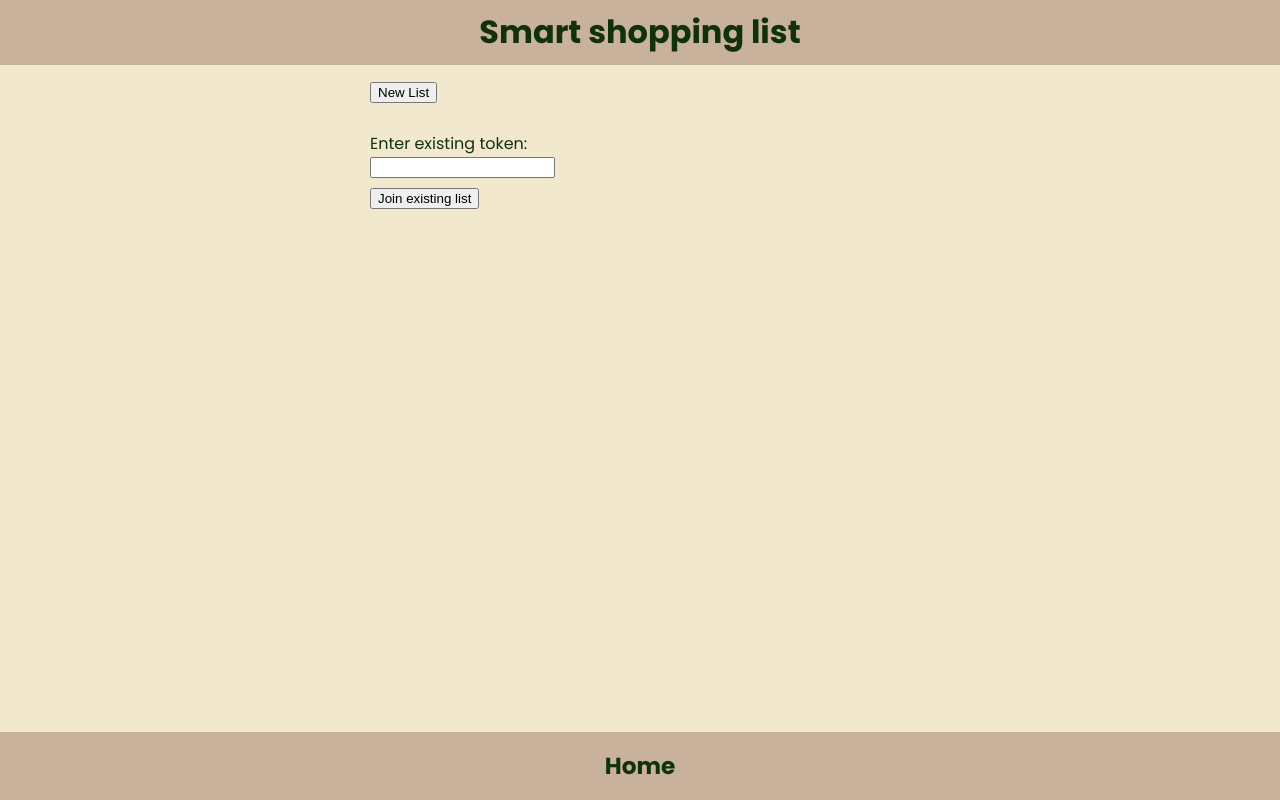
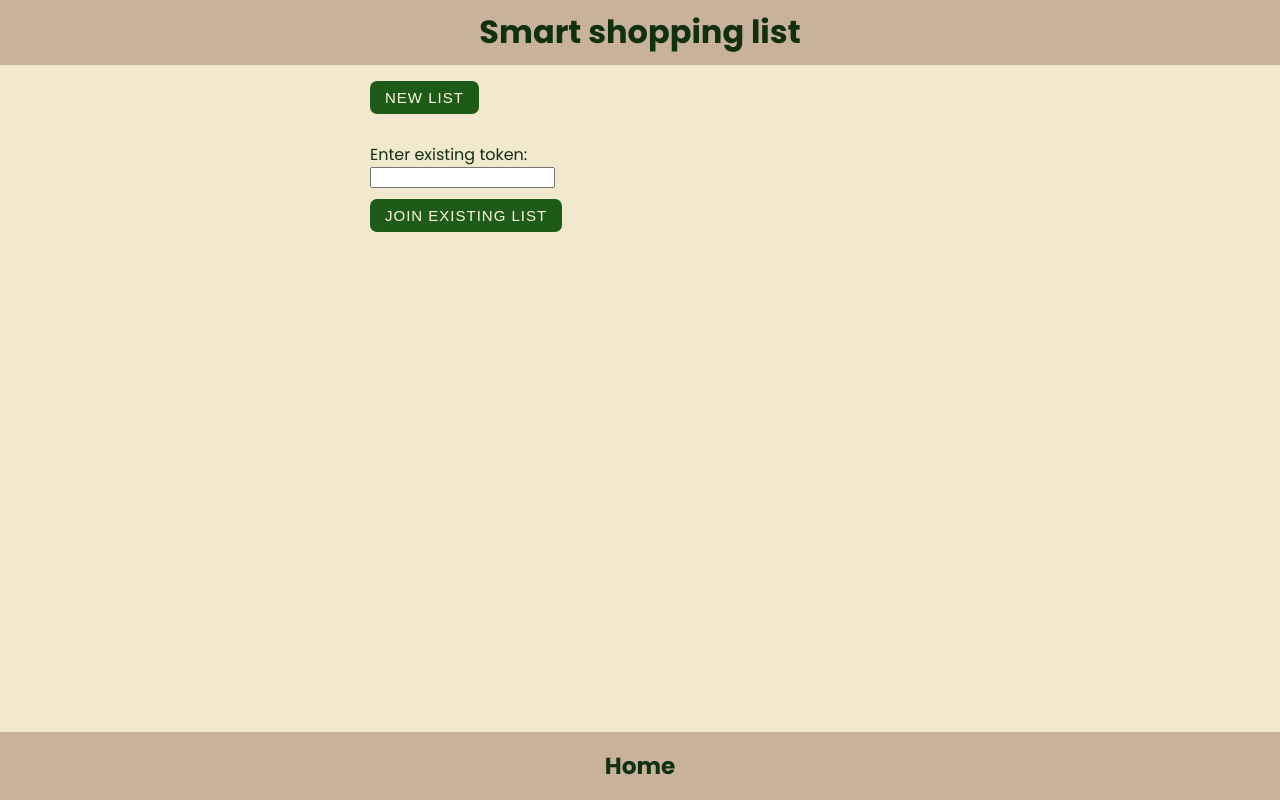
Before and after one commit to the-collab-lab/tcl-60-smart-shopping-list, a React (Vite) app: page / in a window 1280 px wide. Built offline with nearby package versions, Linux system fonts and the light colour scheme.

Commit message:
button styling

```diff
--- a/src/index.css
+++ b/src/index.css
@@ -64,3 +64,20 @@ body {
 ul {
 	padding: 0;
 }
+button {
+	background-color: var(--color-dark-green);
+	color: var(--color-light-brown);
+	padding: 0.8rem 1.5rem;
+	border: none;
+	border-radius: 7px;
+	font-size: 1.5rem;
+	letter-spacing: 0.1rem;
+	text-transform: uppercase;
+	outline: none;
+}
+button:hover,
+button:active,
+button:focus {
+	background-color: var(--color-xdark-green);
+	box-shadow: 0px 0px 2px 2px rgba(0, 0, 0, 0.25);
+}
```
